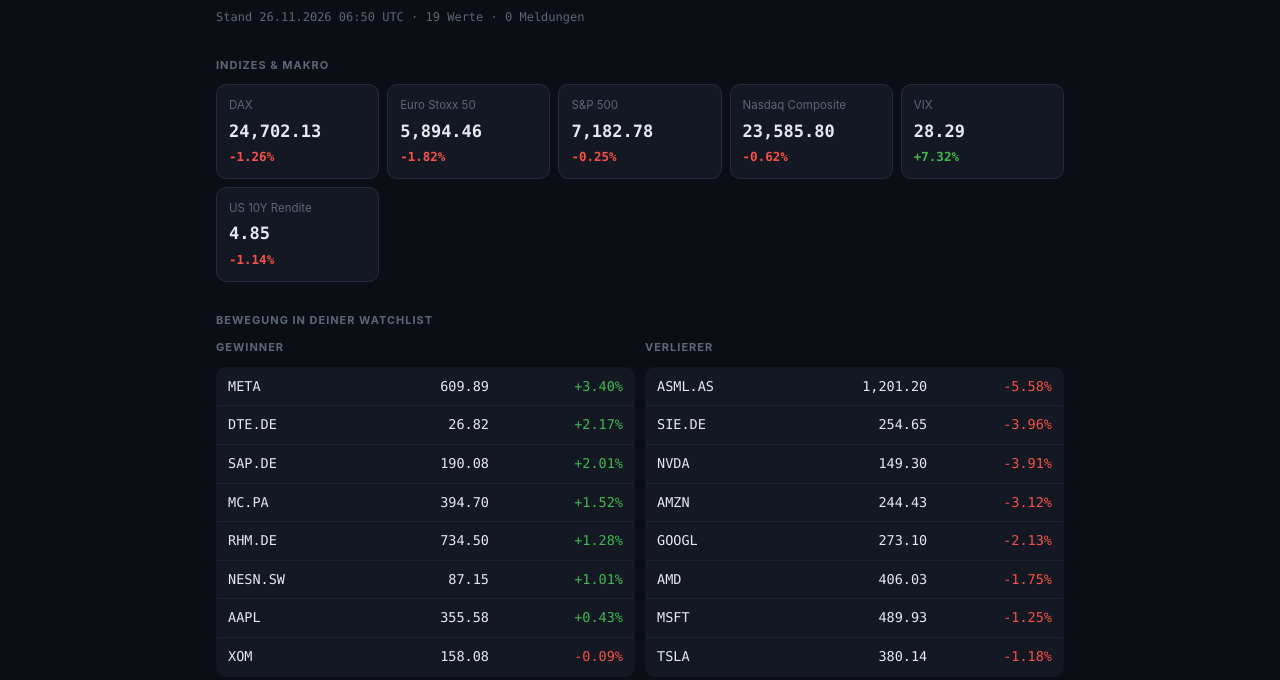
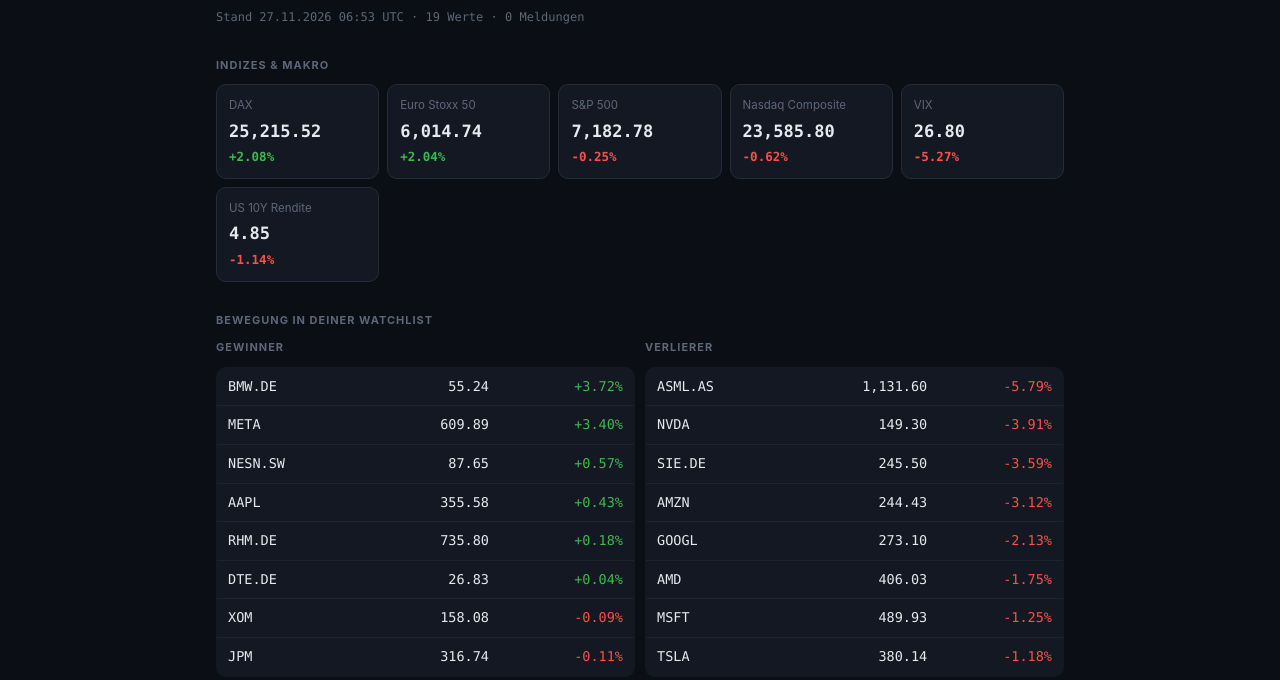
Before and after one commit to dvttkv58mc-ops/HMFS, a plain HTML site: page docs/index.html in a window 1280 px wide. Shown: the part 120-800 px from the top of the page. Drawn offline with Linux system fonts and the light colour scheme.

Commit message:
daily build 2026-11-27

```diff
--- a/docs/index.html
+++ b/docs/index.html
@@ -1,7 +1,7 @@
 <!DOCTYPE html>
 <html lang="de"><head><meta charset="utf-8">
 <meta name="viewport" content="width=device-width,initial-scale=1">
-<title>HMFS · 26.11.2026</title><style>
+<title>HMFS · 27.11.2026</title><style>
 :root{--bg:#0b0e14;--card:#141822;--bd:#242b3a;--ink:#e6e9ef;--ink2:#99a3b8;
 --ink3:#5d6779;--up:#3fb950;--dn:#f85149;--mono:ui-monospace,SFMono-Regular,Menlo,monospace}
 *{box-sizing:border-box}
@@ -150,15 +150,15 @@ font-size:11.5px;color:var(--ink3)}
 
 <div class="wrap">
 <h1>HMFS</h1>
-<div class="stamp">Stand 26.11.2026 06:50 UTC · 19 Werte · 0 Meldungen</div>
+<div class="stamp">Stand 27.11.2026 06:53 UTC · 19 Werte · 0 Meldungen</div>
 
 <h2>Indizes &amp; Makro</h2>
-<div class="idx"><div class="tile"><div class="k">DAX</div><div class="v">24,702.13</div><div class="c dn">-1.26%</div></div><div class="tile"><div class="k">Euro Stoxx 50</div><div class="v">5,894.46</div><div class="c dn">-1.82%</div></div><div class="tile"><div class="k">S&amp;P 500</div><div class="v">7,182.78</div><div class="c dn">-0.25%</div></div><div class="tile"><div class="k">Nasdaq Composite</div><div class="v">23,585.80</div><div class="c dn">-0.62%</div></div><div class="tile"><div class="k">VIX</div><div class="v">28.29</div><div class="c up">+7.32%</div></div><div class="tile"><div class="k">US 10Y Rendite</div><div class="v">4.85</div><div class="c dn">-1.14%</div></div></div>
+<div class="idx"><div class="tile"><div class="k">DAX</div><div class="v">25,215.52</div><div class="c up">+2.08%</div></div><div class="tile"><div class="k">Euro Stoxx 50</div><div class="v">6,014.74</div><div class="c up">+2.04%</div></div><div class="tile"><div class="k">S&amp;P 500</div><div class="v">7,182.78</div><div class="c dn">-0.25%</div></div><div class="tile"><div class="k">Nasdaq Composite</div><div class="v">23,585.80</div><div class="c dn">-0.62%</div></div><div class="tile"><div class="k">VIX</div><div class="v">26.80</div><div class="c dn">-5.27%</div></div><div class="tile"><div class="k">US 10Y Rendite</div><div class="v">4.85</div><div class="c dn">-1.14%</div></div></div>
 
 <h2>Bewegung in deiner Watchlist</h2>
 <div class="cols">
-  <div><h2 style="margin-top:0">Gewinner</h2><table><tr><td class="sym">META</td><td class="num">609.89</td><td class="num up">+3.40%</td></tr><tr><td class="sym">DTE.DE</td><td class="num">26.82</td><td class="num up">+2.17%</td></tr><tr><td class="sym">SAP.DE</td><td class="num">190.08</td><td class="num up">+2.01%</td></tr><tr><td class="sym">MC.PA</td><td class="num">394.70</td><td class="num up">+1.52%</td></tr><tr><td class="sym">RHM.DE</td><td class="num">734.50</td><td class="num up">+1.28%</td></tr><tr><td class="sym">NESN.SW</td><td class="num">87.15</td><td class="num up">+1.01%</td></tr><tr><td class="sym">AAPL</td><td class="num">355.58</td><td class="num up">+0.43%</td></tr><tr><td class="sym">XOM</td><td class="num">158.08</td><td class="num dn">-0.09%</td></tr></table></div>
-  <div><h2 style="margin-top:0">Verlierer</h2><table><tr><td class="sym">ASML.AS</td><td class="num">1,201.20</td><td class="num dn">-5.58%</td></tr><tr><td class="sym">SIE.DE</td><td class="num">254.65</td><td class="num dn">-3.96%</td></tr><tr><td class="sym">NVDA</td><td class="num">149.30</td><td class="num dn">-3.91%</td></tr><tr><td class="sym">AMZN</td><td class="num">244.43</td><td class="num dn">-3.12%</td></tr><tr><td class="sym">GOOGL</td><td class="num">273.10</td><td class="num dn">-2.13%</td></tr><tr><td class="sym">AMD</td><td class="num">406.03</td><td class="num dn">-1.75%</td></tr><tr><td class="sym">MSFT</td><td class="num">489.93</td><td class="num dn">-1.25%</td></tr><tr><td class="sym">TSLA</td><td class="num">380.14</td><td class="num dn">-1.18%</td></tr></table></div>
+  <div><h2 style="margin-top:0">Gewinner</h2><table><tr><td class="sym">BMW.DE</td><td class="num">55.24</td><td class="num up">+3.72%</td></tr><tr><td class="sym">META</td><td class="num">609.89</td><td class="num up">+3.40%</td></tr><tr><td class="sym">NESN.SW</td><td class="num">87.65</td><td class="num up">+0.57%</td></tr><tr><td class="sym">AAPL</td><td class="num">355.58</td><td class="num up">+0.43%</td></tr><tr><td class="sym">RHM.DE</td><td class="num">735.80</td><td class="num up">+0.18%</td></tr><tr><td class="sym">DTE.DE</td><td class="num">26.83</td><td class="num up">+0.04%</td></tr><tr><td class="sym">XOM</td><td class="num">158.08</td><td class="num dn">-0.09%</td></tr><tr><td class="sym">JPM</td><td class="num">316.74</td><td class="num dn">-0.11%</td></tr></table></div>
+  <div><h2 style="margin-top:0">Verlierer</h2><table><tr><td class="sym">ASML.AS</td><td class="num">1,131.60</td><td class="num dn">-5.79%</td></tr><tr><td class="sym">NVDA</td><td class="num">149.30</td><td class="num dn">-3.91%</td></tr><tr><td class="sym">SIE.DE</td><td class="num">245.50</td><td class="num dn">-3.59%</td></tr><tr><td class="sym">AMZN</td><td class="num">244.43</td><td class="num dn">-3.12%</td></tr><tr><td class="sym">GOOGL</td><td class="num">273.10</td><td class="num dn">-2.13%</td></tr><tr><td class="sym">AMD</td><td class="num">406.03</td><td class="num dn">-1.75%</td></tr><tr><td class="sym">MSFT</td><td class="num">489.93</td><td class="num dn">-1.25%</td></tr><tr><td class="sym">TSLA</td><td class="num">380.14</td><td class="num dn">-1.18%</td></tr></table></div>
 </div>
 
 <h2>Nachrichten</h2>
```
